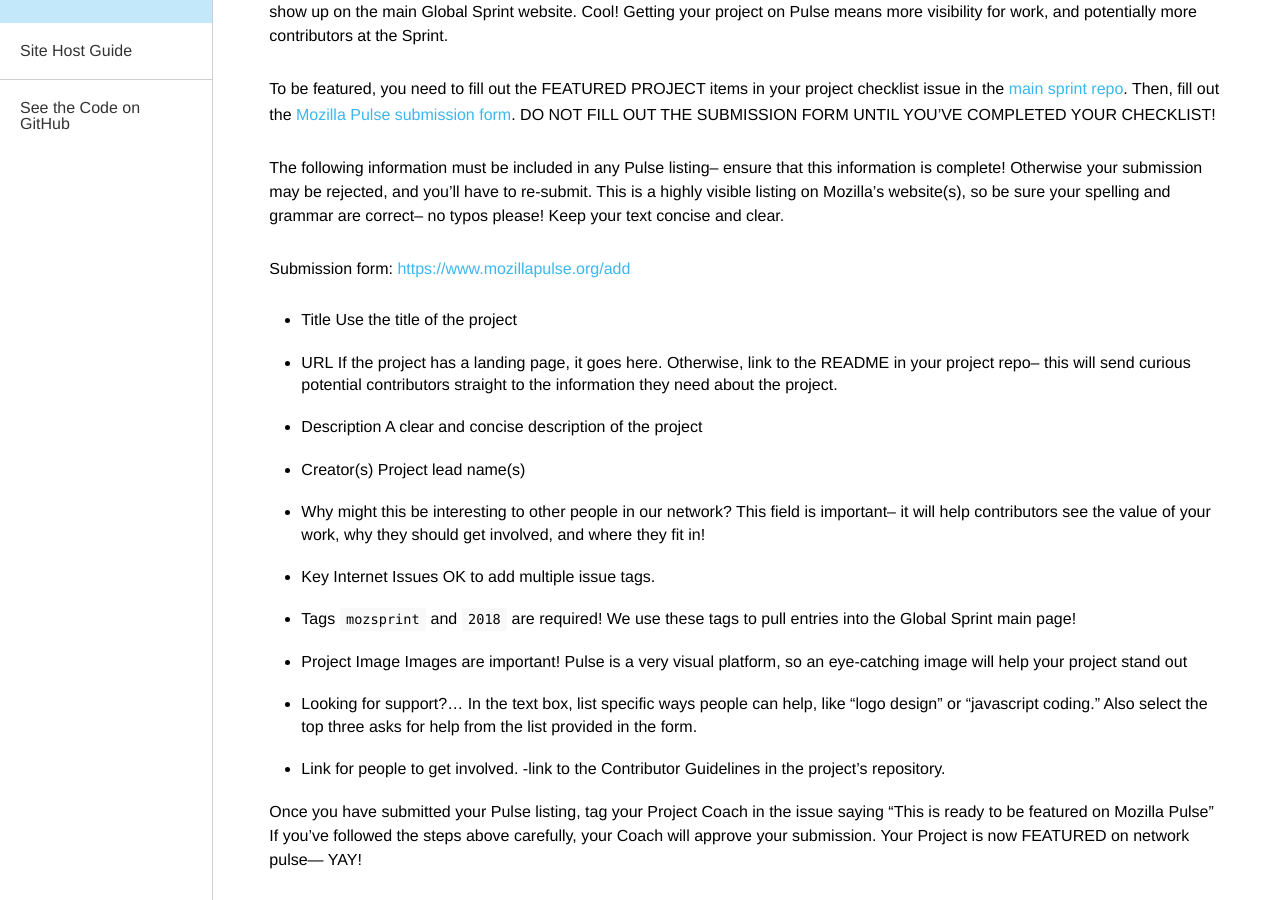
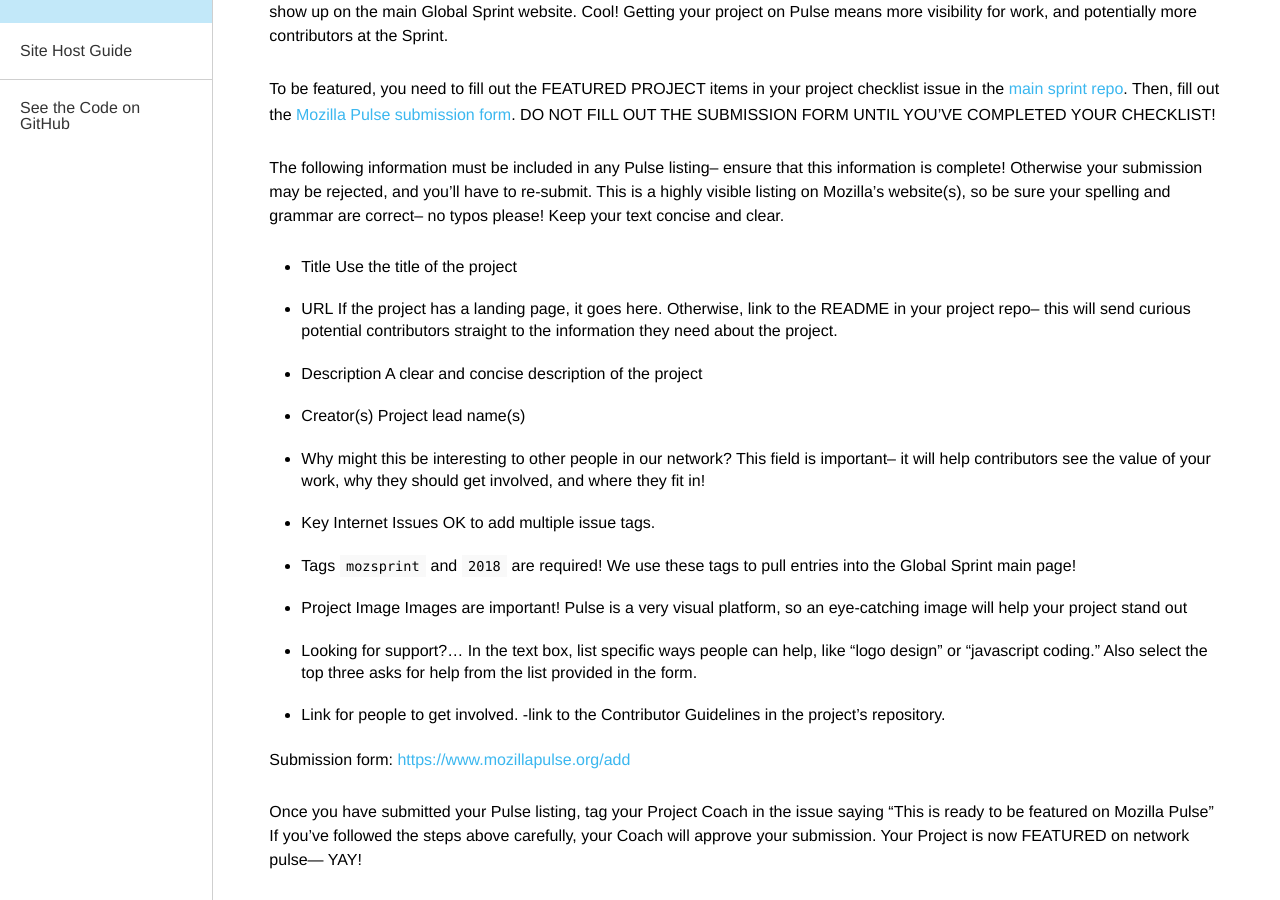
Before and after one commit to mozilla/global-sprint, a Jekyll site: the page built from _articles/project-lead-guide/featured-projects.md, in a window 1280 px wide and 900 px high, scrolled down 315 px. Built offline with Jekyll 4.4.1, drawn with Linux system fonts in a browser that asks for light colours; comment, search, counter and statistics services are not loaded; part of the change alters nothing that is shown.

```diff
--- a/_articles/project-lead-guide/featured-projects.md
+++ b/_articles/project-lead-guide/featured-projects.md
@@ -13,8 +13,6 @@ To be featured, you need to fill out the FEATURED PROJECT items in your project
 
 The following information must be included in any Pulse listing-- ensure that this information is complete! Otherwise your submission may be rejected, and you'll have to re-submit. This is a highly visible listing on Mozilla's website(s), so be sure your spelling and grammar are correct-- no typos please! Keep your text concise and clear.
 
-Submission form: [https://www.mozillapulse.org/add](https://www.mozillapulse.org/add)
-
 * **Title** Use the title of the project
 * **URL** If the project has a landing page, it goes here. Otherwise, link to the README in your project repo-- this will send curious potential contributors straight to the information they need about the project.
 * **Description** A clear and concise description of the project
@@ -26,4 +24,6 @@ Submission form: [https://www.mozillapulse.org/add](https://www.mozillapulse.org
 * **Looking for support?...** In the text box, list specific ways people can help, like "logo design" or "javascript coding." Also select the top three asks for help from the list provided in the form.
 * **Link for people to get involved.** -link to the Contributor Guidelines in the project's repository.
 
+Submission form: [https://www.mozillapulse.org/add](https://www.mozillapulse.org/add)
+
 Once you have submitted your Pulse listing, tag your Project Coach in the issue saying "This is ready to be featured on Mozilla Pulse" If you've followed the steps above carefully, your Coach will approve your submission. Your Project is now FEATURED on network pulse--- YAY!
```
